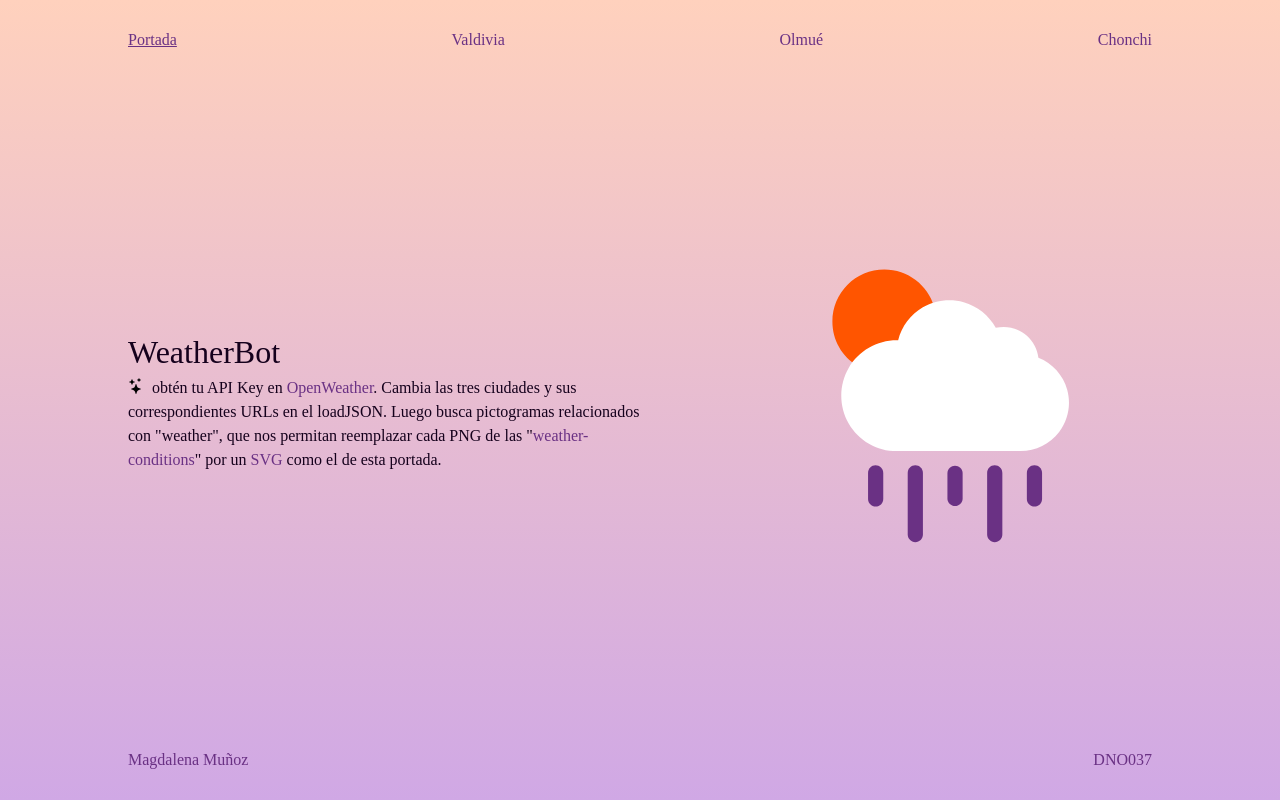
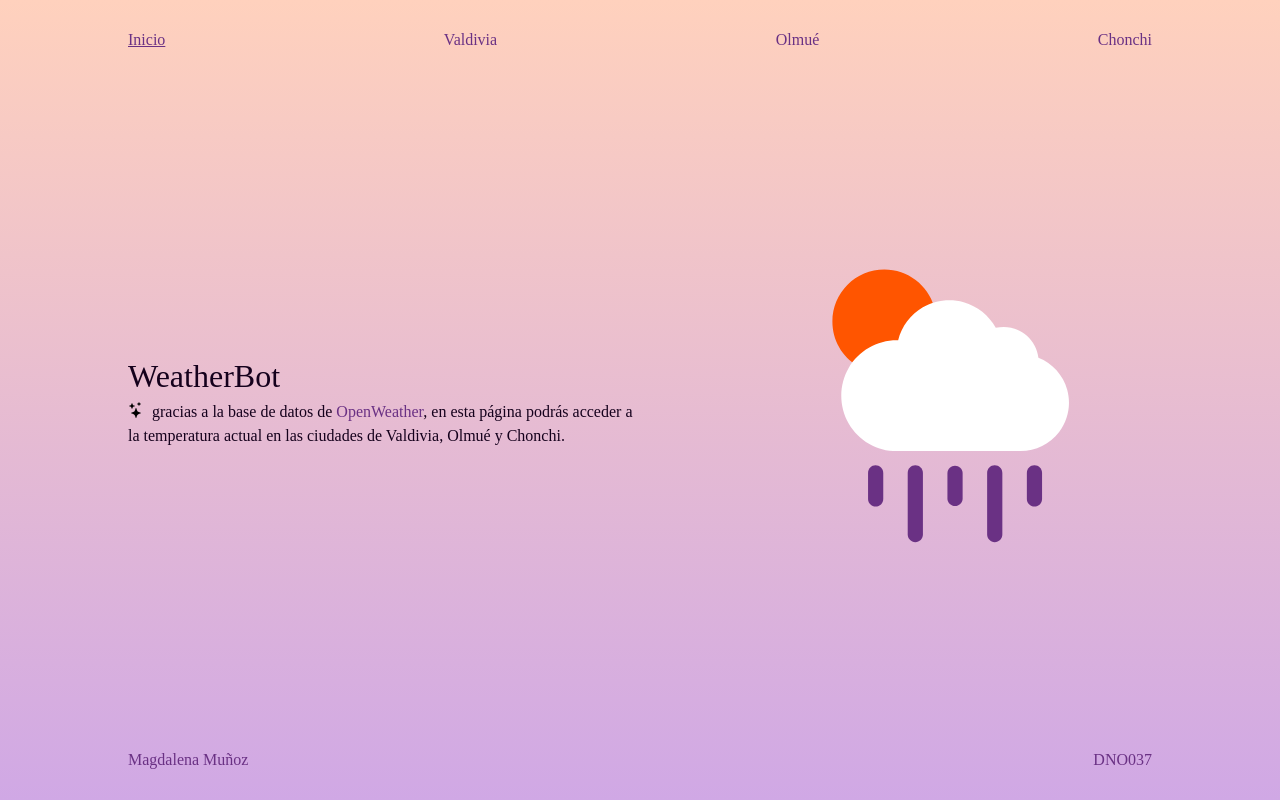
Before and after one commit to MaduMunoz/DNMedios-clase05, a plain HTML site: page index.html in a window 1280 px wide. Drawn offline with Linux system fonts and the light colour scheme; a web font is replaced by a local one.

Commit message:
Add files via upload

```diff
--- a/index.html
+++ b/index.html
@@ -11,12 +11,12 @@
     <body>
         <div class="container">
             <nav>
-                <p><a href="index.html" class="active">Portada</a> <a href="page.html?x=1">Valdivia</a> <a href="page.html?x=2">Olmué</a> <a href="page.html?x=3">Chonchi</a></p>
+                <p><a href="index.html" class="active">Inicio</a> <a href="page.html?x=1">Valdivia</a> <a href="page.html?x=2">Olmué</a> <a href="page.html?x=3">Chonchi</a></p>
             </nav>
             <main>
                 <div>
                     <h1>WeatherBot</h1>
-                    <p>obtén tu API Key en <a href="https://openweathermap.org/api">OpenWeather</a>. Cambia las tres ciudades y sus correspondientes URLs en el loadJSON. Luego busca pictogramas relacionados con "weather", que nos permitan reemplazar cada PNG de las "<a href="https://openweathermap.org/weather-conditions">weather-conditions</a>" por un <a href="https://css-tricks.com/using-svg/">SVG</a> como el de esta portada.</p>
+                    <p>gracias a la base de datos de <a href="https://openweathermap.org/api">OpenWeather</a>, en esta página podrás acceder a la temperatura actual en las ciudades de Valdivia, Olmué y Chonchi. </p>
                 </div>
                 <div>
                     <img src="images/weather.svg" />
--- a/style.css
+++ b/style.css
@@ -77,12 +77,12 @@ main div p{
     text-indent: 1.5rem;
 }
 
-main div p:hover{
+/*main div p:hover{
     opacity: 0;
     transform: rotate(0.5turn);
     transform-origin: center center;
     transition: all ease 3s;
-}
+}*/
 
 main div h1, main div p{
     text-align: left;
```
Also changed, not shown: page.html (+1 -1 lines).
